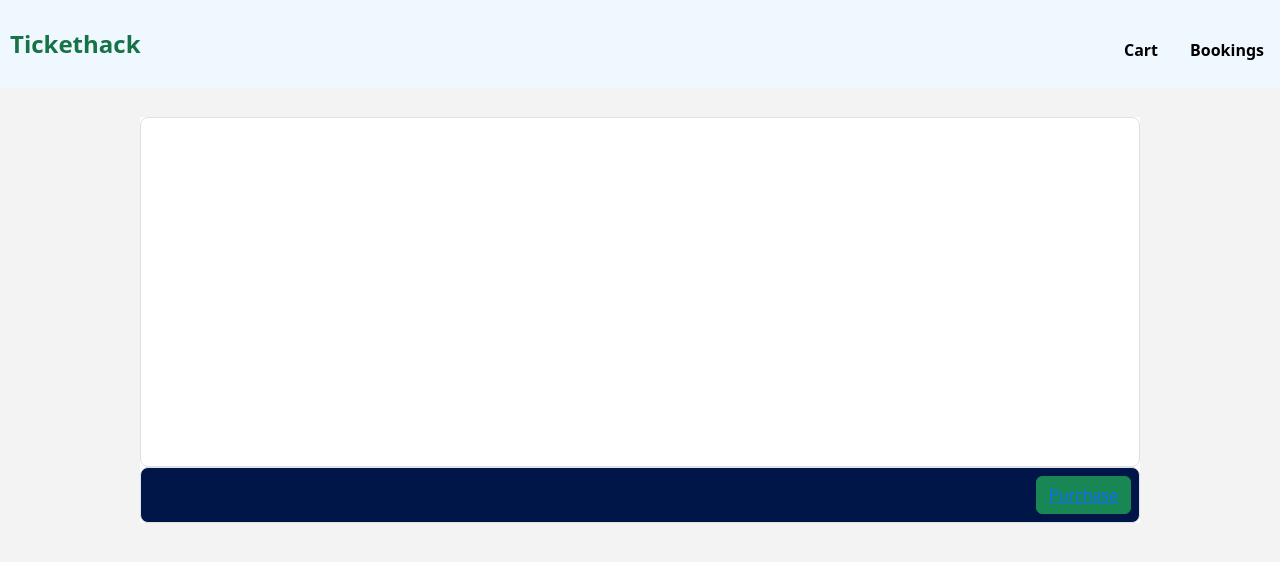
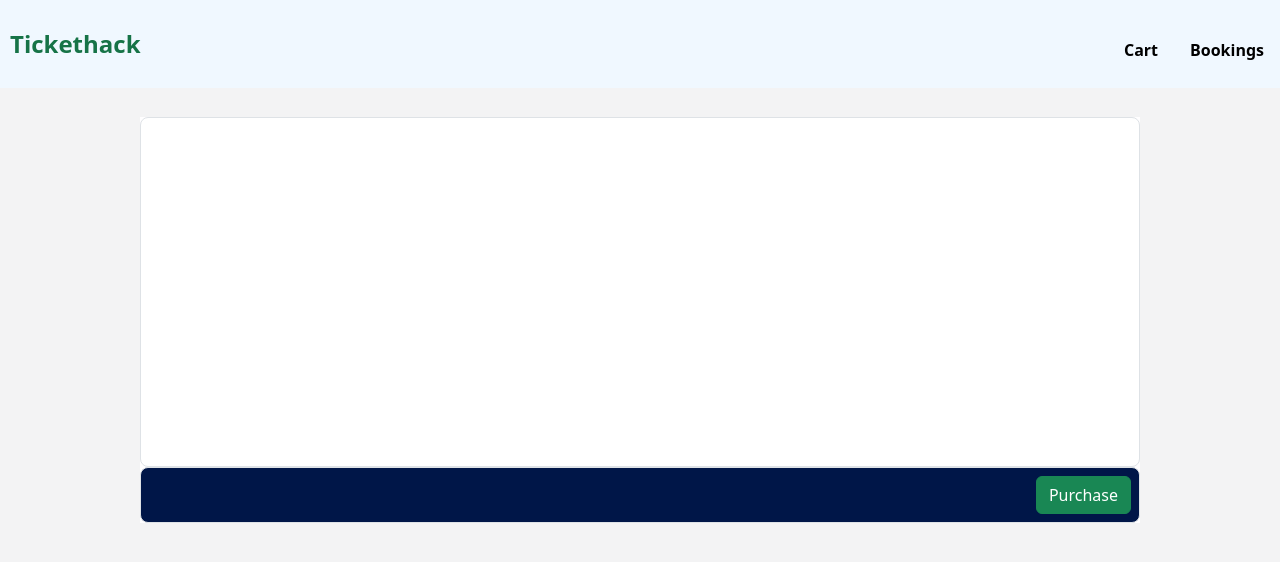
Before and after one commit to Azeee95/Tickethack-FrontEnd, a website: page cart.html in a window 1280 px wide. Drawn offline with nearby package versions, Linux system fonts and the light colour scheme; no server answers.

Commit message:
Commit Kodzo before bookings

```diff
--- a/cart.html
+++ b/cart.html
@@ -38,7 +38,7 @@
                 <div style="color: white;" id = 'totalcart'> </div>
 
                 <div>
-                    <button class="btn  btn-success" id="book" ><a href="./bookings.html">Purchase</a></button>
+                    <button class="btn  btn-success" id="btn-purchase" >Purchase</button>
                 </div>
                </form>
             </div>
```
